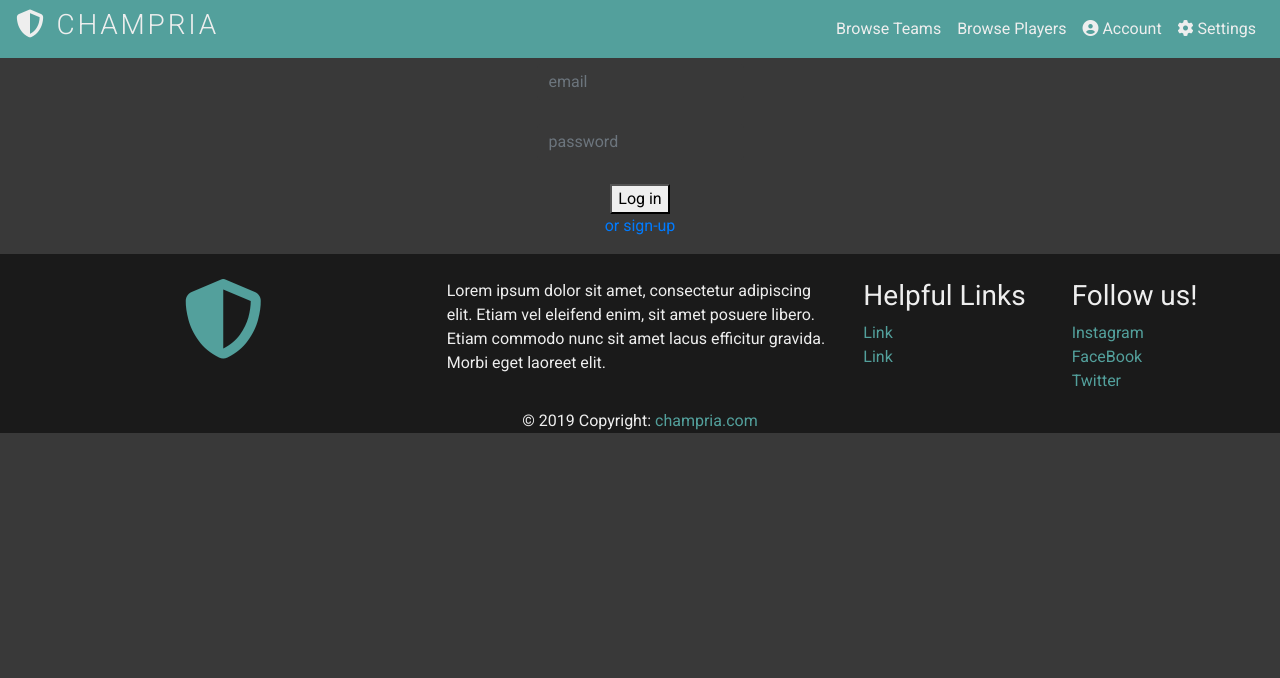
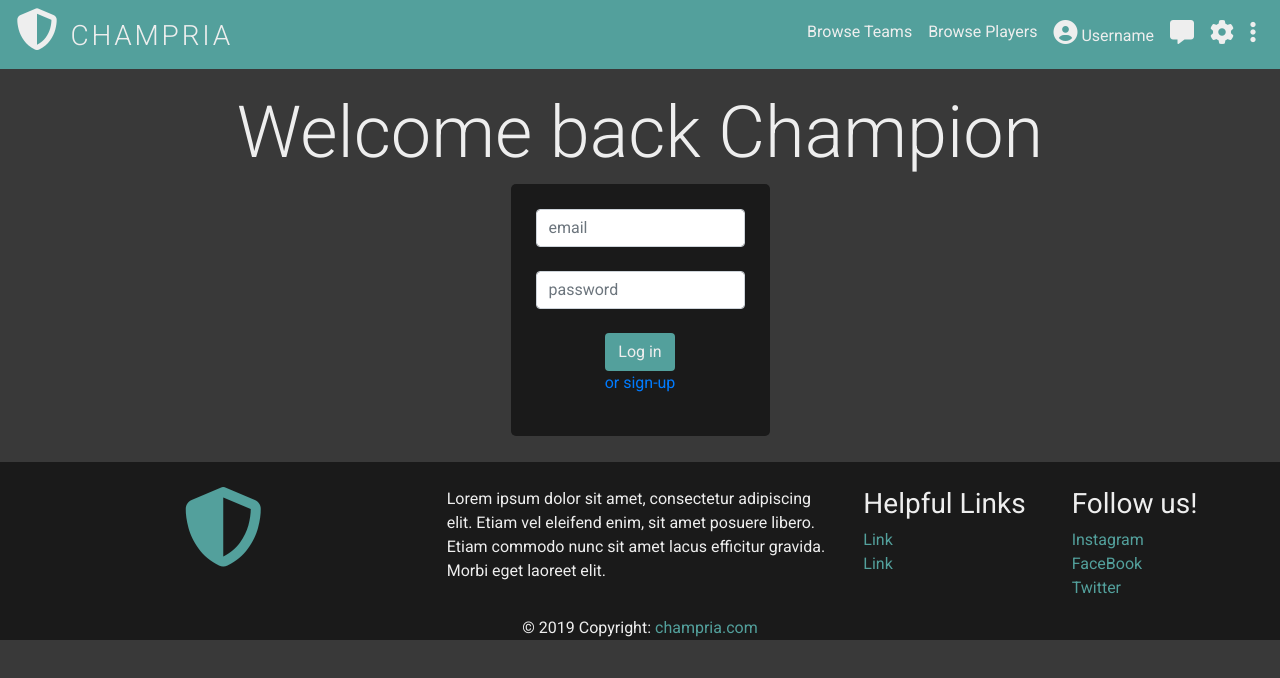
Before and after one commit to justingarcianm/champria-front-end, a React (Create React App) app: page /login in a window 1280 px wide. Shown: the top 678 px of the page. Built offline with nearby package versions, Linux system fonts and the light colour scheme.

Commit message:
changed spash page styles again

```diff
--- a/src/components/Settings/PlayerSettings.js
+++ b/src/components/Settings/PlayerSettings.js
@@ -115,7 +115,7 @@ submitHandler = e => {
               type="password"
               />
             </div>
-            <button className="btn btn-primary">confirm changes</button>
+            <button className="btn button">confirm changes</button>
         </div>
 
         </div>
--- a/src/components/Settings/TeamSettings.js
+++ b/src/components/Settings/TeamSettings.js
@@ -115,7 +115,7 @@ submitHandler = e => {
               type="password"
               />
             </div>
-            <button className="btn btn-primary">confirm changes</button>
+            <button className="btn button">confirm changes</button>
         </div>
 
         </div>
--- a/src/components/search/styles/PlayerSearch.css
+++ b/src/components/search/styles/PlayerSearch.css
@@ -91,13 +91,13 @@ a:hover {
   margin-bottom: 10%;
 }
 
-.form-control{
+.filter-bg .form-control{
   background-color: #393939;
   border: none;
   color: #eee;
 }
 
-.form-control:focus {
+.filter-bg .form-control:focus {
   background-color: #393939;
   border: none;
   box-shadow: none;
--- a/src/components/splash/MainSplash.js
+++ b/src/components/splash/MainSplash.js
@@ -50,12 +50,12 @@ export default class MainSplash extends Component {
               <Fade bottom>
                 <div className="row">
                   <div className="col-6">
-                    <Link to="/search_team">
+                    <Link to="/team/search">
                       <button className="btn  button">Browse Teams</button>
                     </Link>
                   </div>
                   <div className="col-6">
-                    <Link to="search_player">
+                    <Link to="/player/search">
                       <button className="btn  button">Browse Players</button>
                     </Link>
                   </div>
@@ -64,13 +64,13 @@ export default class MainSplash extends Component {
             </div>
           </div>
         <div id="background">
-          <video
+          {/* <video
             src={test}
             autoPlay
             loop
             muted
             type='video/mp4'
-          ></video>
+          ></video> */}
         </div>
       </div>
     );
--- a/src/components/splash/styles/MainSplash.css
+++ b/src/components/splash/styles/MainSplash.css
@@ -1,25 +1,25 @@
-/* #background {
+#background {
   background-image: url("https://s2vesportsclub.com/wp-content/uploads/2019/01/league-of-legends.jpg");
   background-position: center;
   background-size: cover;
   background-repeat: no-repeat;
-  height: 80vh;
+  height: 100vh;
   z-index: -1;
-  filter: blur(1.5px);
-} */
+  filter: blur(2px);
+}
 
-#background {
+/* #background {
   opacity: 0.2;
   filter: blur(4px);
   z-index:-1;
-}
+} */
 
 
 #foreground {
   position: absolute;
-  top: 60%;
+  top: 55%;
   left: 50%;
-  transform: translate(-50%, -40%);
+  transform: translate(-50%, -45%);
   z-index: 2;
   width: 90%;
   margin: auto;
--- a/src/components/topandbottom/Navbar.js
+++ b/src/components/topandbottom/Navbar.js
@@ -19,12 +19,22 @@ export default class Navbar extends Component {
       <Fragment>
         <Link to="/player/:playerId/page">
           <li className="nav-link">
-            <i className="fas fa-user-circle"></i> Account
+            <i className="fas fa-user-circle"></i> Username
+          </li>
+        </Link>
+        <Link to="/player/:playerId/chat">
+          <li className="nav-link">
+          <i class="fas fa-comment-alt"></i>
           </li>
         </Link>
         <Link to="/player/:playerId/settings">
           <li className="nav-link">
-            <i className="fas fa-cog"></i> Settings
+            <i className="fas fa-cog"></i>
+          </li>
+        </Link>
+        <Link to="/player/:playerId/settings">
+          <li className="nav-link">
+          <i class="fas fa-ellipsis-v"></i>
           </li>
         </Link>
       </Fragment>
--- a/src/components/topandbottom/styles/Navbar.css
+++ b/src/components/topandbottom/styles/Navbar.css
@@ -8,5 +8,5 @@
 }
 
 nav i {
-  font-size: 1em;
+  font-size: 1.5em;
 }
--- a/src/services/authorization/Login.js
+++ b/src/services/authorization/Login.js
@@ -1,5 +1,6 @@
 import React, { Component } from "react";
 import {Link} from 'react-router-dom'
+import './styles/TopAndBottom.css'
 
 export default class Login extends Component {
   state = {
@@ -20,9 +21,11 @@ export default class Login extends Component {
 
   render() {
     return (
-      <div className="container">
+      <div className="container login-container">
+
+        <h3 className="display-3">Welcome back Champion</h3>
         <form onSubmit={e => this.onSubmit(e)} className="row">
-          <div className="m-auto">
+          <div className="m-auto login-form">
           <div className="form-group">
           <div>
             <input
@@ -49,7 +52,7 @@ export default class Login extends Component {
           </div>
           <br/>
           <div>
-            <button>Log in</button>
+            <button className="btn button">Log in</button>
           </div>
           <div>
           <Link to="/register">
--- a/src/services/authorization/Register.js
+++ b/src/services/authorization/Register.js
@@ -1,5 +1,6 @@
 import React, { Component } from "react";
 import {Link} from 'react-router-dom'
+import './styles/TopAndBottom.css'
 
 export default class Register extends Component {
   state = {
@@ -26,9 +27,10 @@ export default class Register extends Component {
 
   render() {
     return (
-      <div className="container">
+      <div className="container register-container">
+        <h3 className="display-4">Your Journey begins...</h3>
         <form onSubmit={e => this.onSubmit(e)} className="row">
-          <div className=" m-auto">
+          <div className=" m-auto register-form">
 
           <div>
             <input
@@ -78,7 +80,7 @@ export default class Register extends Component {
           </div>
           <br/>
           <div>
-            <button>create account</button>
+            <button className="btn button">create account</button>
 
           </div>
           <div>
--- /dev/null
+++ b/src/services/authorization/styles/TopAndBottom.css
@@ -0,0 +1,12 @@
+.login-form, .register-form {
+    padding: 25px;
+    border-radius: 5px;
+    background-color: #1a1a1a;
+}
+.login-container {
+    padding: 2%;
+}
+
+.register-container {
+    padding: 1%;
+}
```
